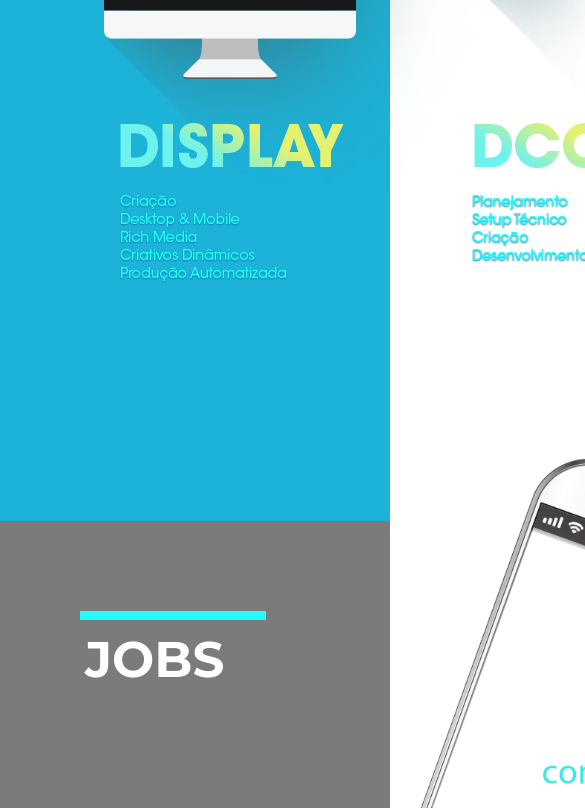
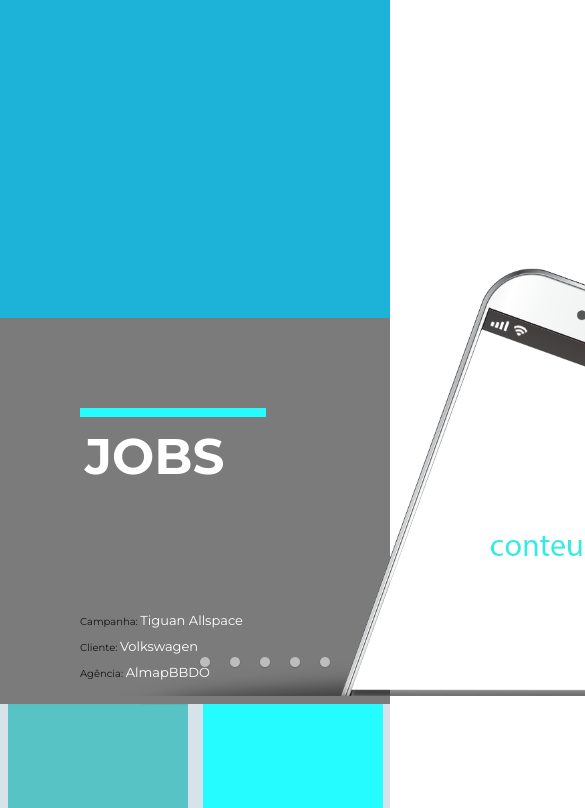
Before and after one commit to wwwbrunagon/website_mdr, a plain HTML site: page index.html in a window 390 px wide. Shown: the part 1192-2000 px from the top of the page, 585 px wide, since content can reach past the window. Drawn offline with Linux system fonts and the light colour scheme; files whose address does not match are found by name.

Commit message:
responsive adjust

```diff
--- a/assets/css/style.scss
+++ b/assets/css/style.scss
@@ -59,7 +59,7 @@ nav {
     margin-left: 50px;
 }
 
-// SUGESTAO => @media screen and (max-height: 450px){
+// SUGESTAO =>@media screen and (max-height: 450px){
     //   .menu--toggle {padding-top: 15px;}
     //   .menu--toggle a {font-size: 18px;}
     // }
@@ -72,8 +72,12 @@ nav {
         min-height: 50rem;
         background-repeat: no-repeat;
         background-position: 45%;
-        @media (max-width: 1080px) {
+        @media screen and (max-width: 1224px) {
             min-height: 40rem;
+        }
+
+        @media screen and (max-width: 920px) {
+            min-height: 35rem;
         }
 
         P{
@@ -99,6 +103,12 @@ nav {
         z-index: -1;
         position: relative;
         padding-bottom: 185px;
+        @media screen and (min-width: 1224px) {
+            height: 750px;
+        }
+        @media screen and (max-width: 920px) {
+            height: 550px;
+        }
 
         .bar--wedeliver{
             padding: 155px 0px 0px 85px;
@@ -115,8 +125,11 @@ nav {
             max-width: 1320px;
             padding-left: 85px;
             img{
-                @media (min-width: 1080px) {
-                    width: 90%;
+                @media screen and (min-width: 1224px) {
+                    width: 100%;
+                }
+                @media screen and (max-width: 920px) {
+                    width: 100%;
                 }
             }
         }
@@ -131,10 +144,16 @@ nav {
         max-height: 521px;// o height pelo psd=561px
         z-index: -1;
         position: relative;
+        @media screen and (max-width: 1224px) {
+            max-height: 421px;
+        }
+        @media screen and (max-width: 920px) {
+            max-height: 400px;
+        }
 
         .bar--job{
             padding: 170px 0px 0px 80px;
-            @media (max-width: 1080px) {
+            @media screen and (max-width: 1224px) {
                 padding: 90px 0px 0px 80px;;
             }
         }
@@ -151,15 +170,15 @@ nav {
             margin-top: 30px; // o top pelo psd= 490px
             z-index: 1;
             position: absolute;
-            @media (max-width: 1080px) {
-                margin-left: 180px;
-                margin-top: 10px;
+            @media screen and (max-width: 1224px) {
+                margin-left: 190px;
+                margin-top: -30px;
             }
 
             a{
                 padding: 0px 15px;
-                @media (max-width: 1080px) {
-                    padding: 0px 10px;
+                @media screen and (max-width: 1224px) {
+                    padding: 0px 7px;
                 }
             }
         }
@@ -167,9 +186,16 @@ nav {
     .jobs--p{
         color:#ffffff;
         //o width do psd=184px
+        @media screen and (max-width: 1224px) {
+            margin: 50px 0px;
+        }
+        @media screen and (max-width: 920px) {
+            margin: 0px 0px;
+        }
         p{
             padding: 5px 80px;
             font-size: 13px; //font orginal=14px
+
         }
         .jobs--p-adjust{
             color:#131313;
@@ -182,10 +208,13 @@ nav {
             max-height: 630px;
             margin-left: 10px;
             margin-top: -545px;//??? adjust this
-            @media (max-width: 1080px) {
+            @media screen and (max-width: 1224px) {
                 max-height: 500px;
-                margin-left: 12px;
-                margin-top: -450px;
+                margin-top: -490px;
+                margin-left: 13px;
+            }
+            @media screen and (max-width: 920px) {
+                max-height: 450px;
             }
         }
         .cel--base{
@@ -196,13 +225,20 @@ nav {
             position: absolute;
             z-index: 1;
             max-height: 630px;
-            @media (max-width: 1080px) {
+            @media screen and (max-width: 1224px) {
                 max-height: 500px;
-                margin-left: 12px;
-                margin-top: -450px;
+                margin-top: -490px;
+                margin-left: 13px;
+            }
+            @media screen and (max-width: 920px) {
+                max-height: 450px;
+                margin-top: -440px;
+                margin-left: 13px;
             }
         }
     }
+
+
 
 
     .thumbs {
@@ -214,7 +250,7 @@ nav {
         background-color: #d8e3e9;
         img{
             width: 240px;
-            @media (max-width: 1080px) {
+            @media screen and (max-width: 1224px) {
                 width: 180px;
             }
         }
@@ -261,7 +297,7 @@ nav {
 
         .bar--footer{
             padding: 145px 0px 0px 80px;
-            @media (max-width: 1080px) {
+            @media screen and (max-width: 1224px) {
                 padding: 0px 0px 0px 80px;
             }
         }
@@ -278,7 +314,7 @@ nav {
             align-items: flex-end;
             width: 575px;
             margin: 0px 10px;
-            @media (max-width: 1080px) {
+            @media screen and (max-width: 1224px) {
                 padding: 10px 80px;
             }
 
@@ -295,7 +331,7 @@ nav {
         }
         .footer--gallery{
             padding: 81px 50px 0px 250px;
-            @media (max-width: 1080px) {
+            @media screen and (max-width: 1224px) {
                 padding: 0px 50px 0px 0px;
             }
         }
@@ -304,9 +340,9 @@ nav {
             align-items: center;
             img{
                 margin: 3px 3px;
-                @media (max-width: 1080px) {
+                @media screen and (max-width: 1224px) {
                     margin: 2px 2px;
-                    width: 95%;
+
                 }
             }
         }
```
Also changed, not shown: assets/css/style.css, 1 other file.
